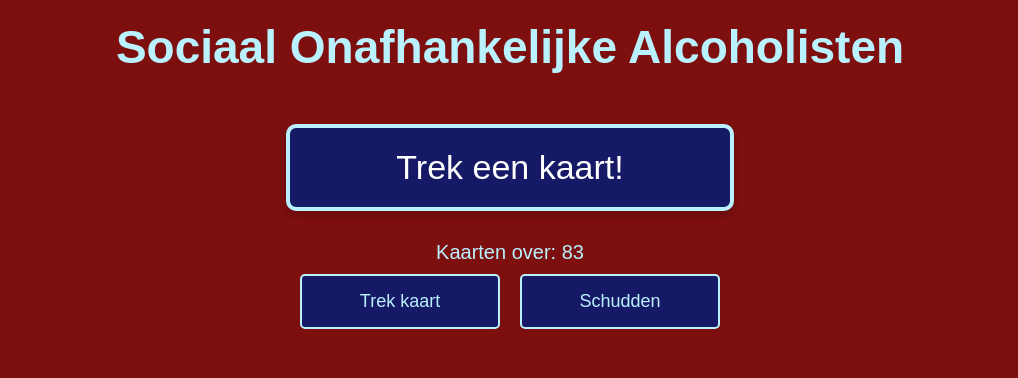
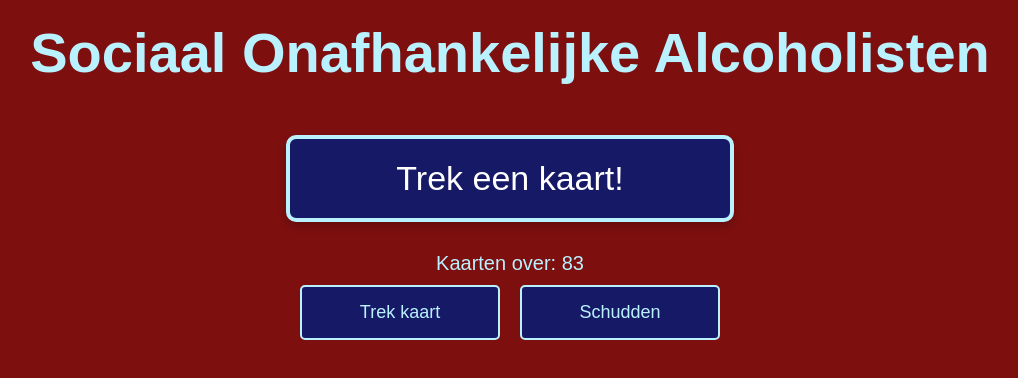
Before and after one commit to Maurts/SociaalOnafhankelijkeAlcoholisten, a plain HTML site: page index.html in a window 1280 px wide. Shown: the whole page, without its empty margins (130-1148 px from the left). Drawn offline with Linux system fonts and the light colour scheme.

Commit message:
Update Drankspel.css

```diff
--- a/Drankspel.css
+++ b/Drankspel.css
@@ -14,7 +14,7 @@ body {
 }
 
 h1 {
-    font-size: 46px;
+    font-size: 56px;
     margin: 20px 0;
 }
 
```
